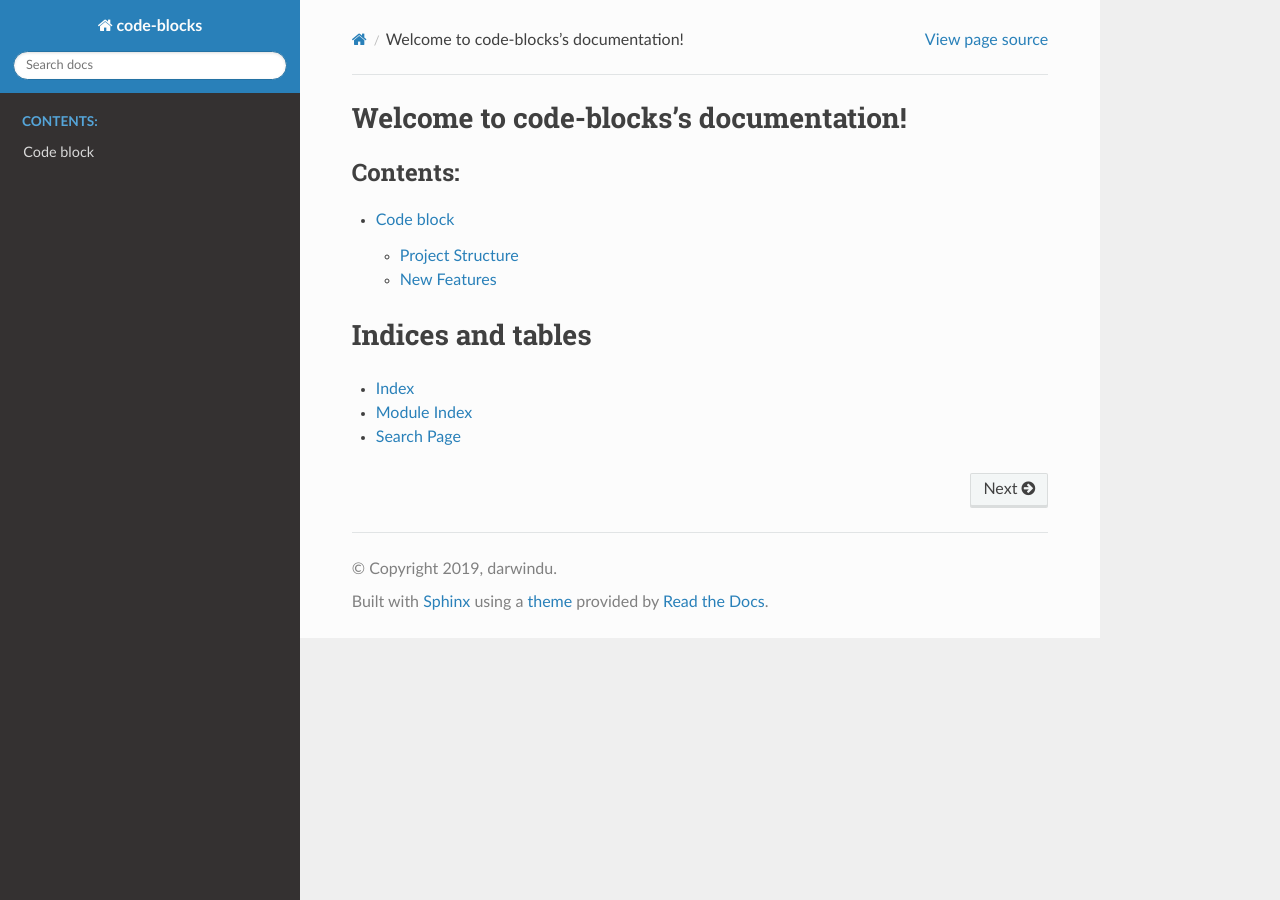
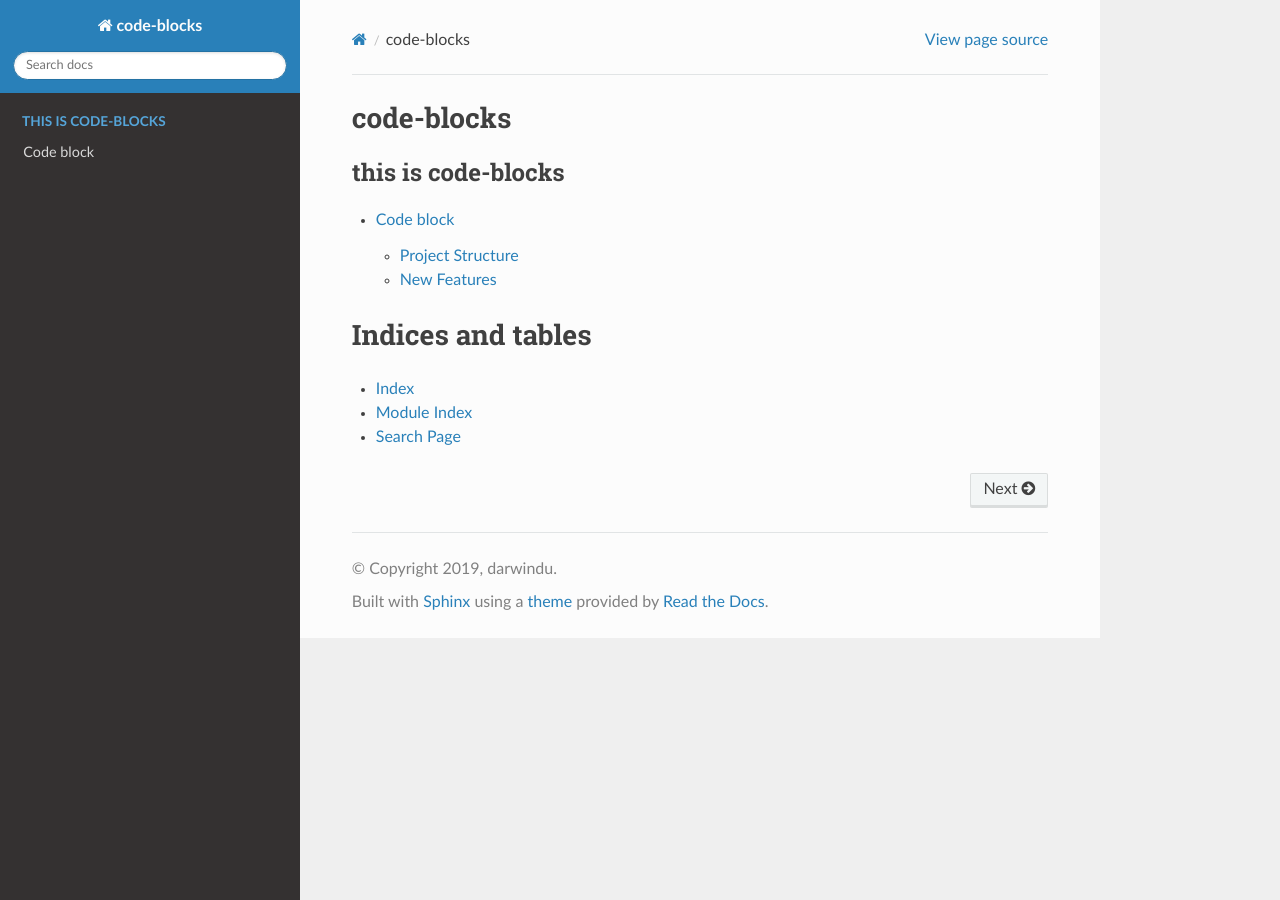
Before and after one commit to darwindu/code-blocks, a Sphinx documentation site: the page built from docs/en/source/index.rst, in a window 1280 px wide. Built offline with Sphinx 7.4.7 and the Read the Docs theme 2.0.0, drawn with Linux system fonts in a browser that asks for light colours.

Commit message:
update en docs

```diff
--- a/docs/en/source/conf.py
+++ b/docs/en/source/conf.py
@@ -68,3 +68,11 @@ html_theme_path = [sphinx_rtd_theme.get_html_theme_path()]
 # relative to this directory. They are copied after the builtin static files,
 # so a file named "default.css" will overwrite the builtin "default.css".
 html_static_path = ['_static']
+
+
+# Language to be used for generating the HTML full-text search index.
+# Sphinx supports the following languages:
+#   'da', 'de', 'en', 'es', 'fi', 'fr', 'hu', 'it', 'ja'
+#   'nl', 'no', 'pt', 'ro', 'ru', 'sv', 'tr'
+#html_search_language = 'en'
+html_search_language = 'en'
--- a/docs/en/source/index.rst
+++ b/docs/en/source/index.rst
@@ -3,12 +3,12 @@
    You can adapt this file completely to your liking, but it should at least
    contain the root `toctree` directive.
 
-Welcome to code-blocks's documentation!
+code-blocks
 =======================================
 
 .. toctree::
    :maxdepth: 2
-   :caption: Contents:
+   :caption: this is code-blocks
 
    README.md
 
```
Also changed, not shown: docs/zh_CN/source/conf.py (+7 -0 lines).
